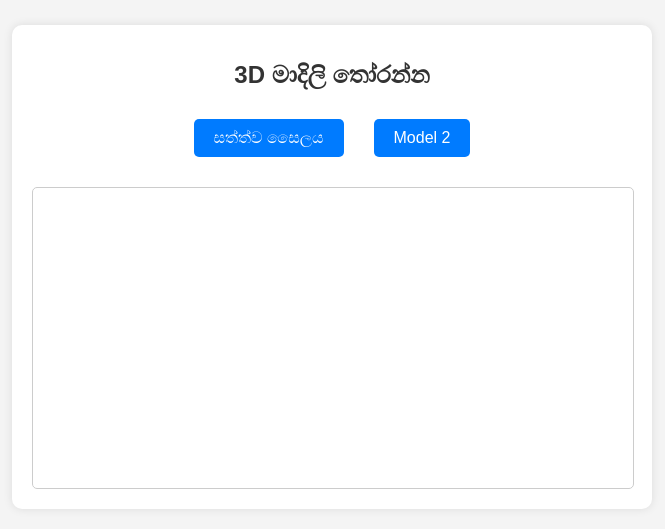
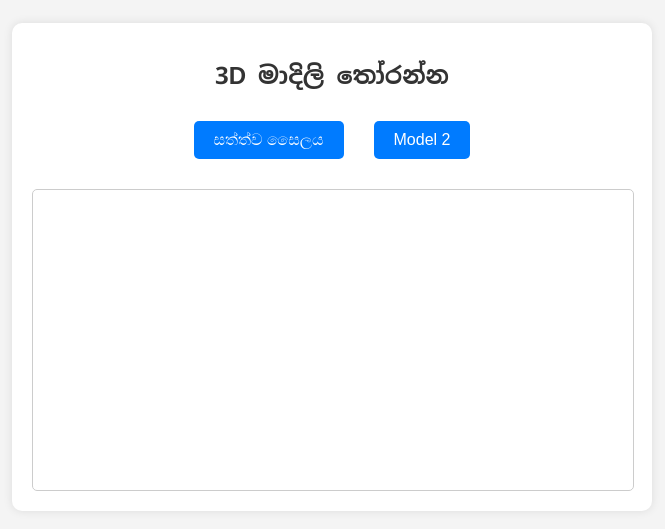
Before and after one commit to thefirery/bio3d-mini-app, a plain HTML site: page index.html in a window 1280 px wide. Shown: the part 133-662 px from the top of the page, without its empty margins (308-973 px from the left). Drawn offline with Linux system fonts and the light colour scheme.

Commit message:
Update styles.css

```diff
--- a/styles.css
+++ b/styles.css
@@ -1,5 +1,5 @@
 body {
-  font-family: Arial, sans-serif;
+  font-family: 'Noto Sans Sinhala', Arial, sans-serif;
   background-color: #f4f4f4;
   margin: 0;
   padding: 0;
```
